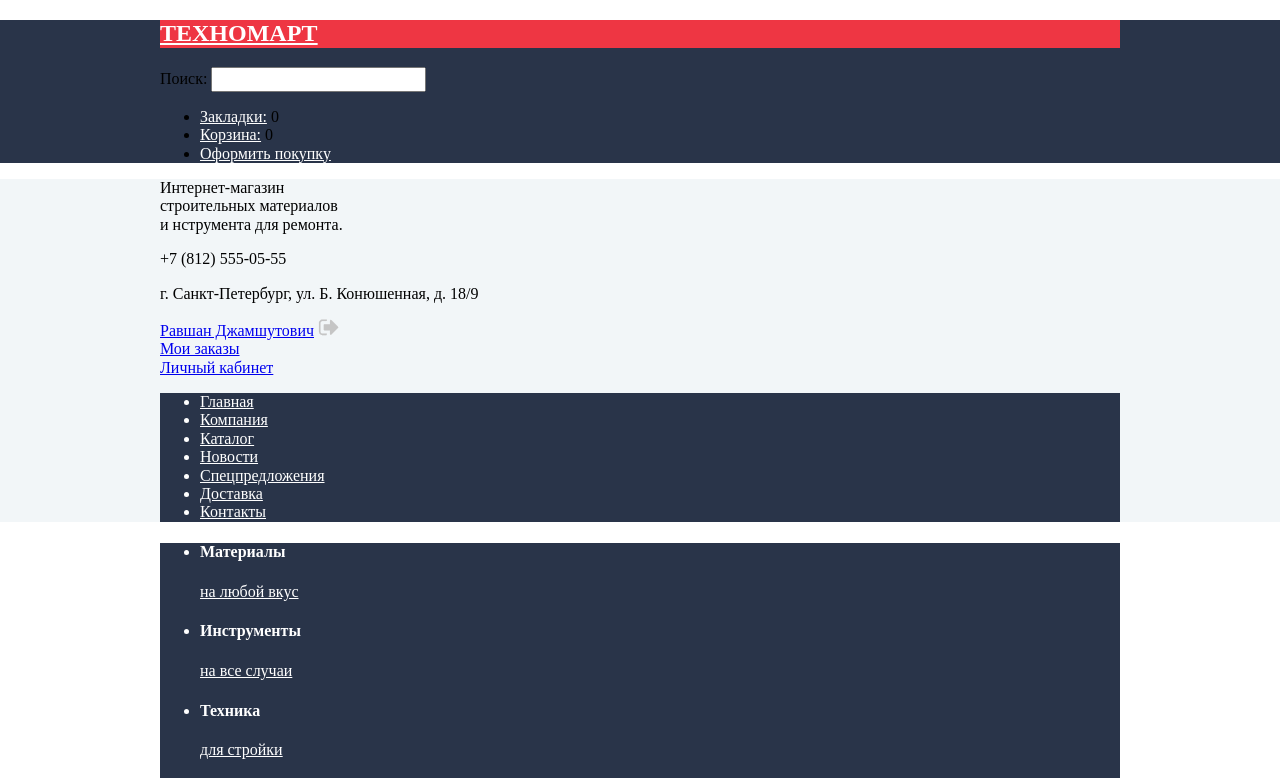
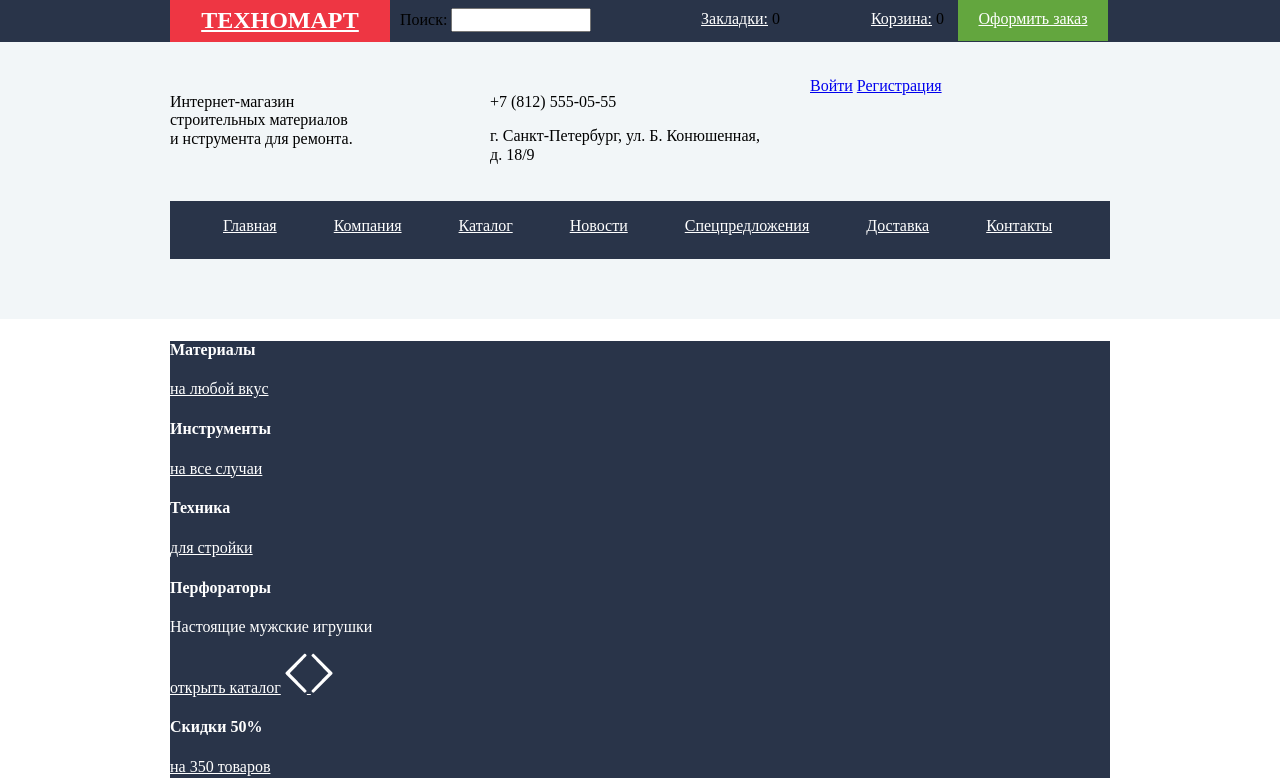
Before and after one commit to zoobestik/rshtapov-technomart, a plain HTML site: page index.html in a window 1280 px wide. Shown: the top 778 px of the page. Drawn offline with Linux system fonts and the light colour scheme.

Commit message:
сетка шапки

```diff
--- a/css/style.css
+++ b/css/style.css
@@ -1,8 +1,117 @@
+/*body {
+    background: url(../bg.jpg) no-repeat;
+    background-position: top center;
+}
+
+header,
+main,
+footer {
+    opacity: 0.6;
+}
+*/
 
 .container {
-    width: 960px;
+    clear: both;
+    display: table;
+    width: 940px;
     padding: 0 10px;
     margin: 0 auto;
+}
+
+div.user-block {
+    min-height: 42px;
+}
+
+h2 {
+    margin-top: 0px;
+    margin-bottom: 0px;
+}
+
+div.logo {
+    width: 220px;
+    float: left;
+    text-align: center;
+    padding: 7px 0;
+}
+
+div.search {
+    box-sizing: border-box;
+    float: left;
+    width: 240px;
+    padding: 8px 10px;
+}
+
+input {
+    width: 140px
+}
+
+div.buy-block {
+    width: 470px;
+    float: right;
+}
+
+ul {
+    margin: 0;
+    padding-left: 0px
+}
+
+li.bookmarks,
+li.cart,
+li.buy {
+    display: inline-block;
+    padding: 10px 0 13px;
+}
+
+li.bookmarks {
+    width: 140px;
+    margin-right: 10px;
+    text-align: right;
+}
+
+li.cart {
+    width: 150px;
+    margin-right: 10px;
+    text-align: right;
+}
+
+li.buy {
+    width: 150px;
+    text-align: center;
+    background-color: #63a63e;
+}
+
+.header-nav {
+    padding-top: 35px;
+    padding-bottom: 60px;
+}
+
+div.info {
+    float: left;
+    width: 300px;
+    margin-right: 20px;
+}
+
+div.contakts {
+    float: left;
+    width: 270px;
+}
+
+div.user-menu-avtorized,
+div.user-menu {
+    float: right;
+    width: 300px;
+}
+
+nav.nav {
+    clear: both;
+    margin-top: 124px;
+}
+
+li.btn-nav {
+    display: inline-block;
+    width: auto;
+    padding: 16px 0 24px 53px;
+    box-shadow: 0 0 10px rgba(0, 0, 0, 0.5) margin-bottom: 42px;
 }
 
 .second-footer,
--- a/index.html
+++ b/index.html
@@ -15,9 +15,11 @@
                 <div class="logo">
                     <a href="index.html"><h2>ТЕХНОМАРТ</h2></a>
                 </div>
-                Поиск:
-                <input type="search" name="search" value="">
-                <div>
+                <div class="search">
+                    <span>Поиск:</span>
+                    <input type="search" name="search" value="">
+                </div>
+                <div class="buy-block">
                     <ul>
                         <li class="bookmarks">
                             <a href="#">Закладки:</a>
@@ -28,7 +30,7 @@
                             <span>0</span>
                         </li>
                         <li class="buy">
-                            <a href="#">Оформить покупку</a>
+                            <a href="#">Оформить заказ</a>
                         </li>
                     </ul>
                 </div>
@@ -45,25 +47,19 @@
                     <p>+7 (812) 555-05-55</p>
                     <p>г. Санкт-Петербург, ул. Б. Конюшенная, д. 18/9</p>
                 </div>
-                <div class="user-menu-avtorized">
-                    <div class="user-room">
-                        <a href="#">Равшан Джамшутович</a>
-                        <a href="index.html"><img src="img/.icon-logout.png" alt="выход"></a>
-                    </div>
-                    <div class="orders">
-                        <a href="#">Мои заказы</a>
-                    </div>
-                    <a href="#">Личный кабинет</a>
+                <div class="user-menu">
+                    <a class="login" href="index.html">Войти</a>
+                    <a class="registration" href="#">Регистрация</a>
                 </div>
                 <nav class="nav">
                     <ul>
-                        <li><a href="index.html">Главная</a></li>
-                        <li><a href="#">Компания</a></li>
-                        <li><a href="catalog.html">Каталог</a></li>
-                        <li><a href="#">Новости</a></li>
-                        <li><a href="#">Спецпредложения</a></li>
-                        <li><a href="#">Доставка</a></li>
-                        <li><a href="#">Контакты</a></li>
+                        <li class="btn-nav"><a href="index.html">Главная</a></li>
+                        <li class="btn-nav"><a href="#">Компания</a></li>
+                        <li class="btn-nav"><a href="catalog.html">Каталог</a></li>
+                        <li class="btn-nav"><a href="#">Новости</a></li>
+                        <li class="btn-nav"><a href="#">Спецпредложения</a></li>
+                        <li class="btn-nav"><a href="#">Доставка</a></li>
+                        <li class="btn-nav"><a href="#">Контакты</a></li>
                     </ul>
                 </nav>
             </div>
```
Also changed, not shown: bg.jpg (added).
